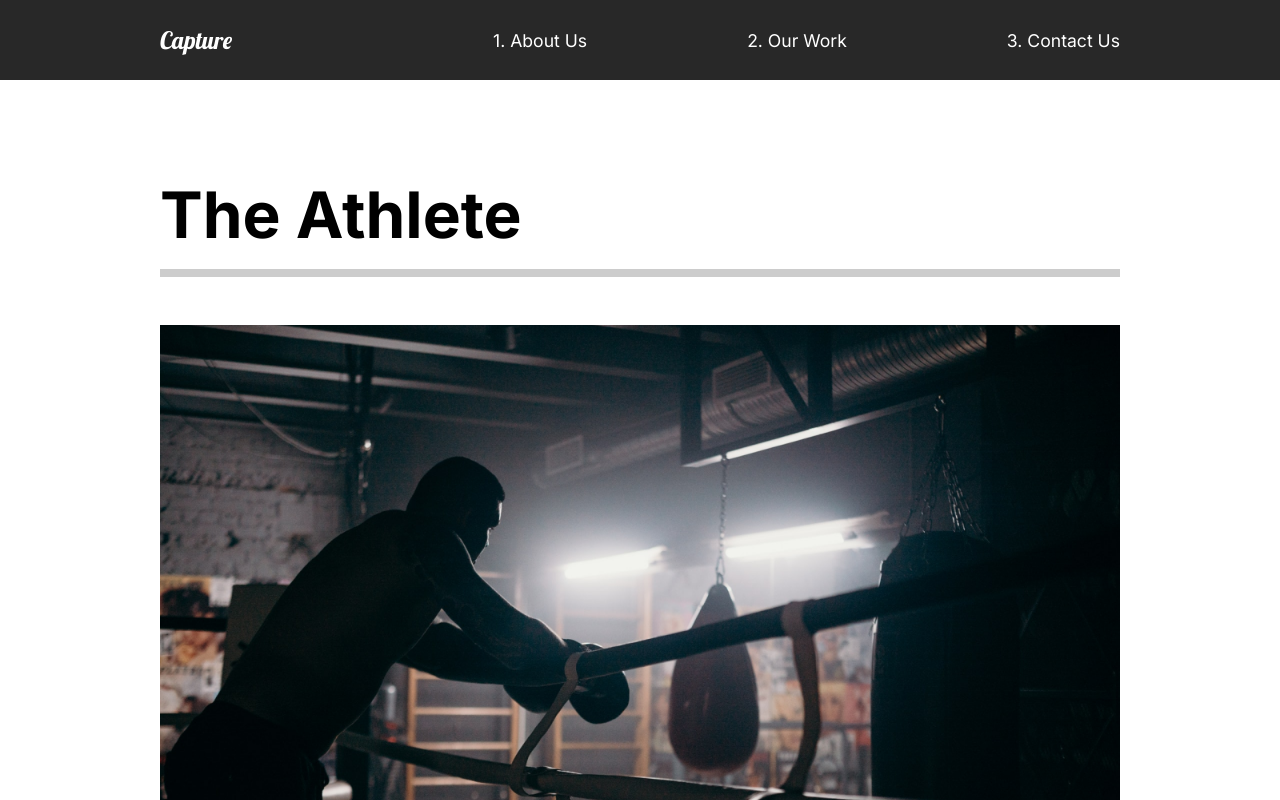
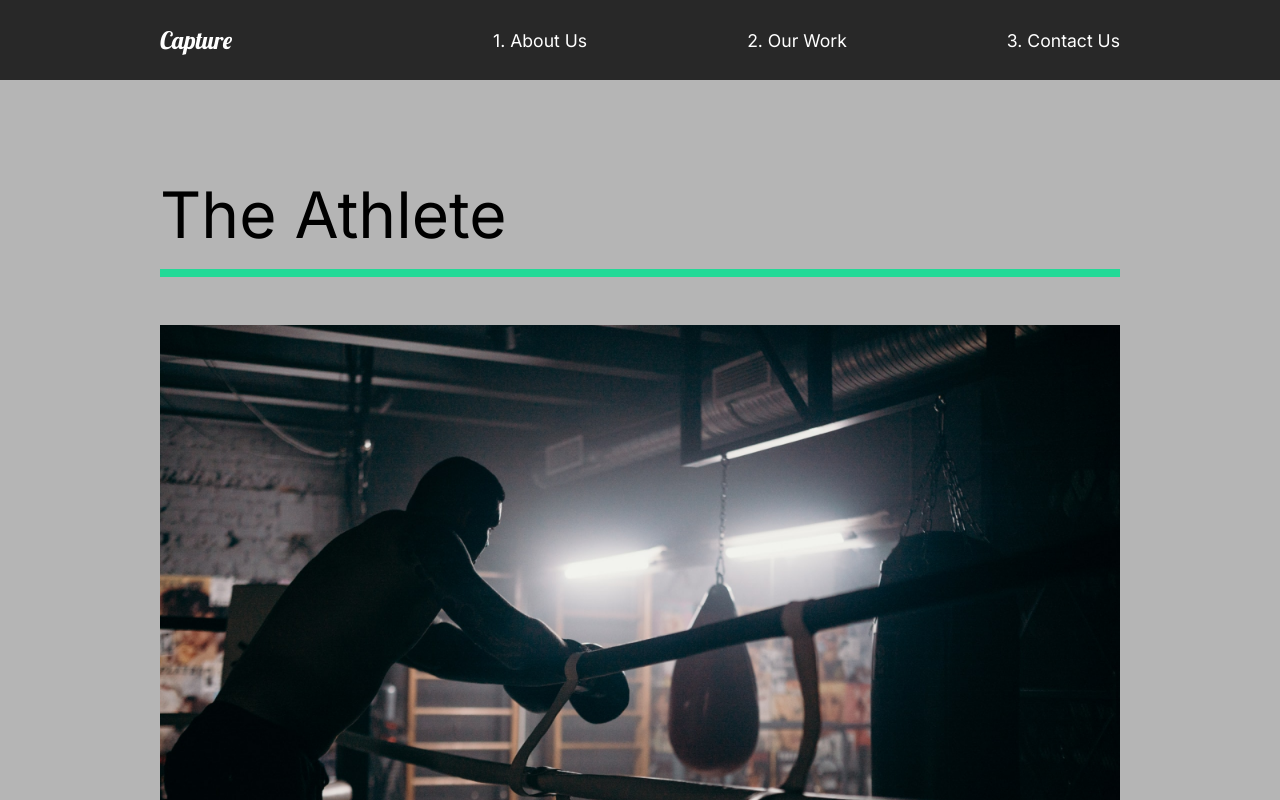
Before and after one commit to kykim102/Capture, a React (Create React App) app: page /work in a window 1280 px wide. Shown: the top 800 px of the page. Built offline with nearby package versions, Linux system fonts and the light colour scheme.

Commit message:
Our Work page animation

```diff
--- a/src/animation.js
+++ b/src/animation.js
@@ -7,14 +7,13 @@
 		opacity: 1,
 		y: 0,
 		transition: {
-			duration: 1,
+			duration: 0.5,
 			when: 'beforeChildren',
 			staggerChildren: 0.25,
 		},
 	},
 	exit: {
 		opacity: 0,
-		y: 300,
 		transition: {
 			duration: 0.5,
 		},
@@ -48,3 +47,28 @@
 		},
 	},
 };
+
+export const lineAnim = {
+	hidden: { width: '0%' },
+	show: {
+		width: '100%',
+		transition: { duration: 1 },
+	},
+};
+
+export const slider = {
+	hidden: { x: '-130%', skew: '45deg' },
+	show: {
+		x: '100%',
+		skew: '0deg',
+		transition: { ease: 'easeOut', duration: 1 },
+	},
+};
+
+export const sliderContainer = {
+	hidden: { opacity: 1 },
+	show: {
+		opacity: 1,
+		transition: { staggerChildren: 0.15, ease: 'easeOut' },
+	},
+};
--- a/src/pages/OurWork.js
+++ b/src/pages/OurWork.js
@@ -7,7 +7,14 @@
 import goodtimes from '../img/goodtimes-small.png';
 // Animations
 import { motion } from 'framer-motion';
-import { pageAnimation } from '../animation';
+import {
+	pageAnimation,
+	fade,
+	photoAnim,
+	lineAnim,
+	slider,
+	sliderContainer,
+} from '../animation';
 
 const OurWork = () => {
 	return (
@@ -16,13 +23,25 @@
 			initial="hidden"
 			animate="show"
 			exit="exit"
-			style={{ background: '#fff' }}
+			style={{ background: '#B5B5B5' }}
 		>
+			<motion.div variants={sliderContainer}>
+				<Frame1 variants={slider} />
+				<Frame2 variants={slider} />
+				<Frame3 variants={slider} />
+				<Frame4 variants={slider} />
+			</motion.div>
 			<Movie>
-				<h2>The Athlete</h2>
-				<div className="line" />
+				<motion.h2 variants={fade}>The Athlete</motion.h2>
+				<motion.div variants={lineAnim} className="line" />
 				<Link to="/work/the-athlete">
-					<img src={athlete} alt="athlete" />
+					<Hide>
+						<motion.img
+							variants={photoAnim}
+							src={athlete}
+							alt="athlete"
+						/>
+					</Hide>
 				</Link>
 			</Movie>
 			<Movie>
@@ -49,7 +68,6 @@
 	padding: 5rem 10rem;
 	h2 {
 		padding: 1rem 0rem;
-		font-weight: bold;
 	}
 `;
 
@@ -57,7 +75,7 @@
 	padding-bottom: 10rem;
 	.line {
 		height: 0.5rem;
-		background: #cccccc;
+		background: #23d997;
 		margin-bottom: 3rem;
 	}
 	img {
@@ -67,4 +85,28 @@
 	}
 `;
 
+const Hide = styled.div`overflow: hidden;`;
+
+// Frame Animation
+const Frame1 = styled(motion.div)`
+	position: fixed;
+	left: 0;
+	top: 10%;
+	width: 100%;
+	height: 100vh;
+	background: #3F3F3F;
+	z-index: 2;
+`;
+const Frame2 = styled(Frame1)`
+	background: #666666;
+`;
+
+const Frame3 = styled(Frame1)`
+	background: #5B5B5B;
+`;
+
+const Frame4 = styled(Frame1)`
+	background: #B5B5B5;
+`;
+
 export default OurWork;
```
